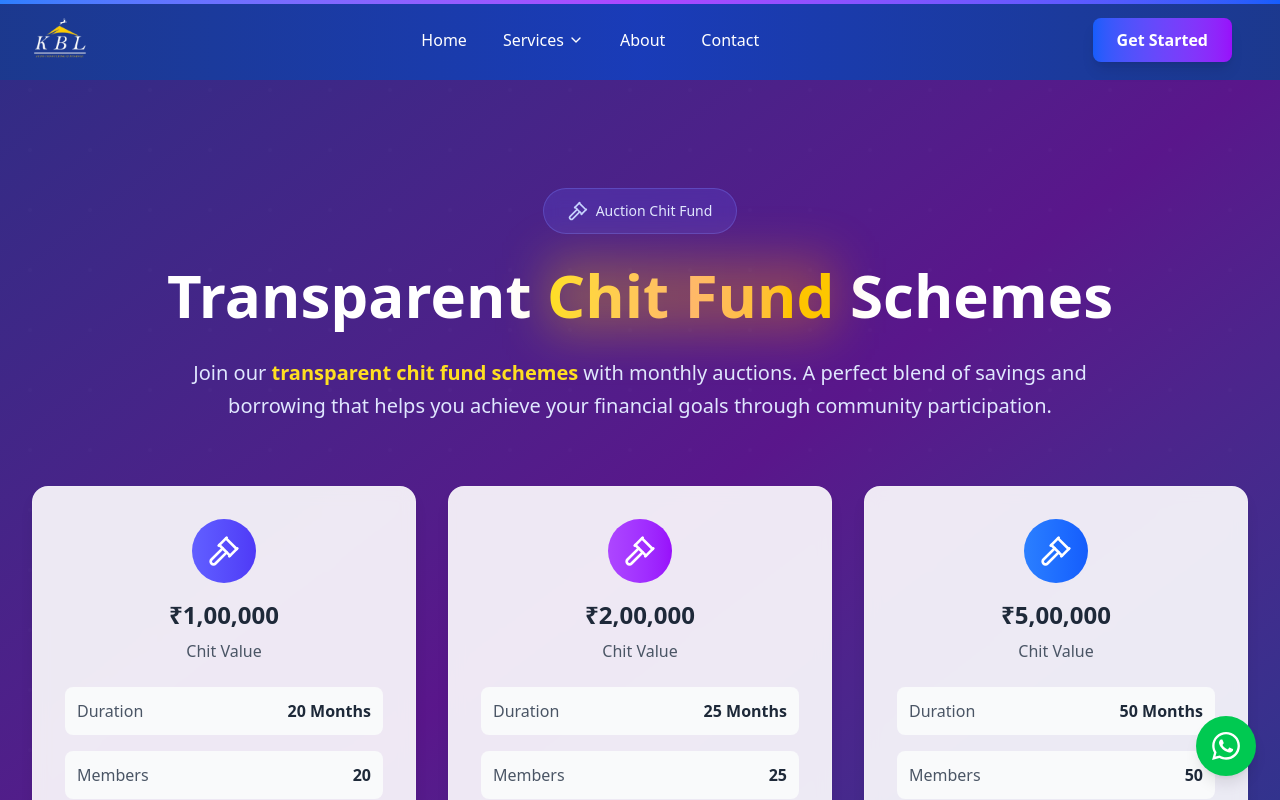
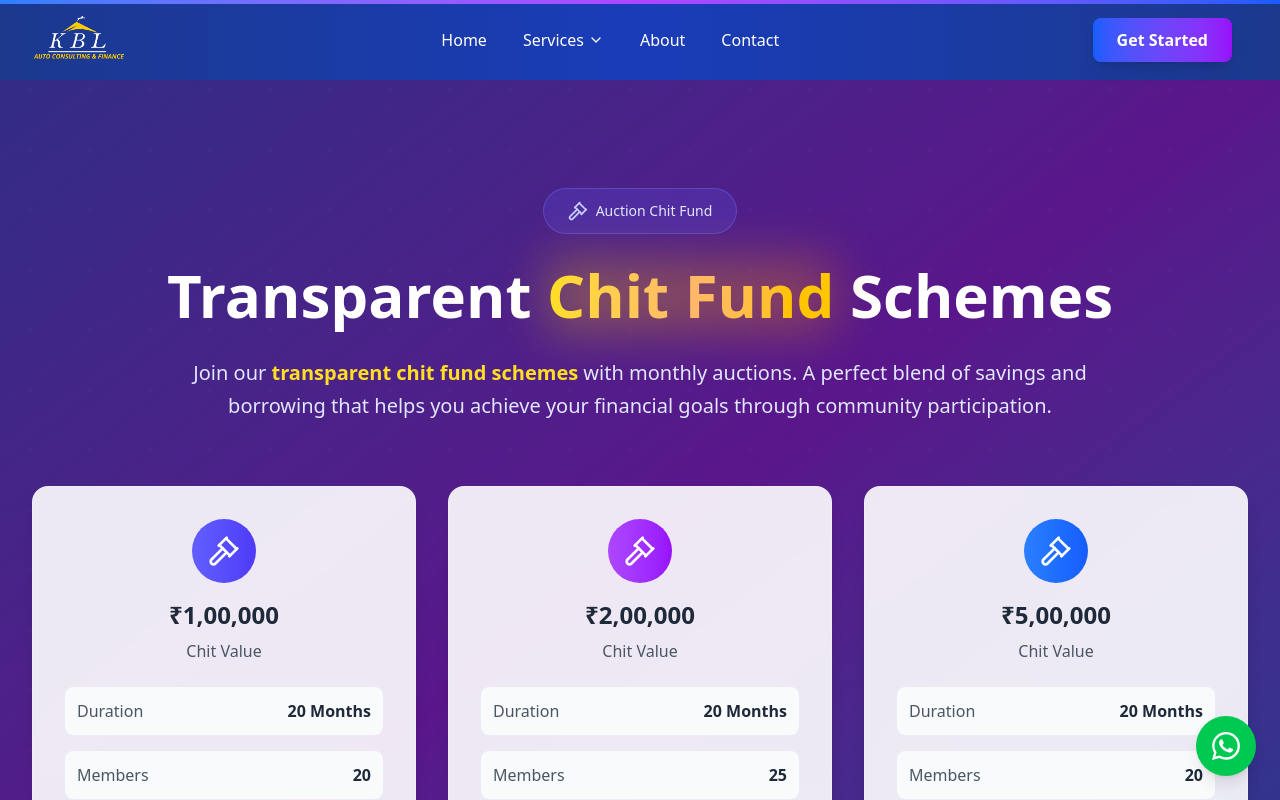
Before and after one commit to DigiAce/kblautoconsultingandfinance, a React (Vite) app: page /servicespage/AuctionChit in a window 1280 px wide. Shown: the top 800 px of the page. Built offline with nearby package versions, Linux system fonts and the light colour scheme.

Commit message:
some miror changes

```diff
--- a/src/components/auctionchit/HeroSection.jsx
+++ b/src/components/auctionchit/HeroSection.jsx
@@ -12,16 +12,16 @@ const HeroSection = () => {
     },
     {
       amount: "₹2,00,000",
-      duration: "25 Months",
+      duration: "20 Months",
       members: "25",
-      monthlyContribution: "₹8,000",
+      monthlyContribution: "₹10,000",
       color: "from-purple-500 to-purple-600",
     },
     {
       amount: "₹5,00,000",
-      duration: "50 Months",
-      members: "50",
-      monthlyContribution: "₹10,000",
+      duration: "20 Months",
+      members: "20",
+      monthlyContribution: "₹25,000",
       color: "from-blue-500 to-blue-600",
     },
   ];
--- a/src/components/commonLayout/Footer.jsx
+++ b/src/components/commonLayout/Footer.jsx
@@ -16,7 +16,7 @@ const Footer = () => {
           {/* Logo/Name section */}
           <div>
             <div className="flex items-center space-x-2 mb-6">
-              <img src="/img/logo-bg-1.png" alt="" className="w-28 h-28" />
+              <img src="/img/kbl-logo.png" alt="" className="w-28 h-28" />
             </div>
             <p className="text-gray-300 mb-6">
               Your trusted partner for financial solutions and consulting
@@ -215,9 +215,23 @@ const Footer = () => {
         {/* Bottom section */}
         <div className="mt-16 pt-8 border-t border-slate-700 flex flex-col md:flex-row justify-between items-center">
           <p className="text-gray-400 text-sm mb-4 md:mb-0">
-            &copy; <span id="year"></span> KBL Consulting & Finance. All rights
-            reserved.
-            <span className="block md:inline"> Powered by DigiAce</span>
+            &copy; <span id="year"></span>
+            <b className="text-blue-400 font-bold">
+              {" "}
+              KBL Consulting & Finance{" "}
+            </b>
+            . All rights reserved.
+            <span className="block md:inline">
+              {" "}
+              Powered by
+              <a
+                href="https://www.digiace.in/"
+                className="text-blue-400 font-bold"
+              >
+                {" "}
+                DigiAce
+              </a>
+            </span>
           </p>
 
           <div className="flex space-x-6">
--- a/src/components/commonLayout/Navbar.jsx
+++ b/src/components/commonLayout/Navbar.jsx
@@ -114,9 +114,9 @@ const Navbar = () => {
               <Link to="/" className="group flex items-center space-x-3">
                 <div className="relative">
                   <img
-                    src="/img/logo-bg-1.png"
+                    src="/img/kbl-logo.png"
                     alt="KBL Finance Logo"
-                    className="w-12 h-12 lg:w-14 lg:h-14 object-contain"
+                    className="w-24 h-24 object-contain"
                   />
                 </div>
               </Link>
@@ -220,9 +220,9 @@ const Navbar = () => {
           <div className="flex items-center justify-between p-6 border-b border-blue-700 bg-blue-800">
             <div className="flex items-center space-x-3">
               <img
-                src="/img/logo-bg-1.png"
+                src="/img/kbl-logo.png"
                 alt="KBL Finance Logo"
-                className="w-10 h-10 object-contain"
+                className="w-24 h-24 object-contain"
               />
               <div>
                 <h2 className="text-white font-bold text-lg">KBL Finance</h2>
@@ -313,7 +313,7 @@ const Navbar = () => {
               <div className="space-y-2 text-sm text-blue-100">
                 <div className="flex items-center space-x-2">
                   <Phone className="w-4 h-4" />
-                  <span>+91 97102 28721</span>
+                  <span>+91 87783 82253</span>
                 </div>
                 <div className="flex items-center space-x-2">
                   <Mail className="w-4 h-4" />
```
Also changed, not shown: public/img/kbl-logo.png (added).
